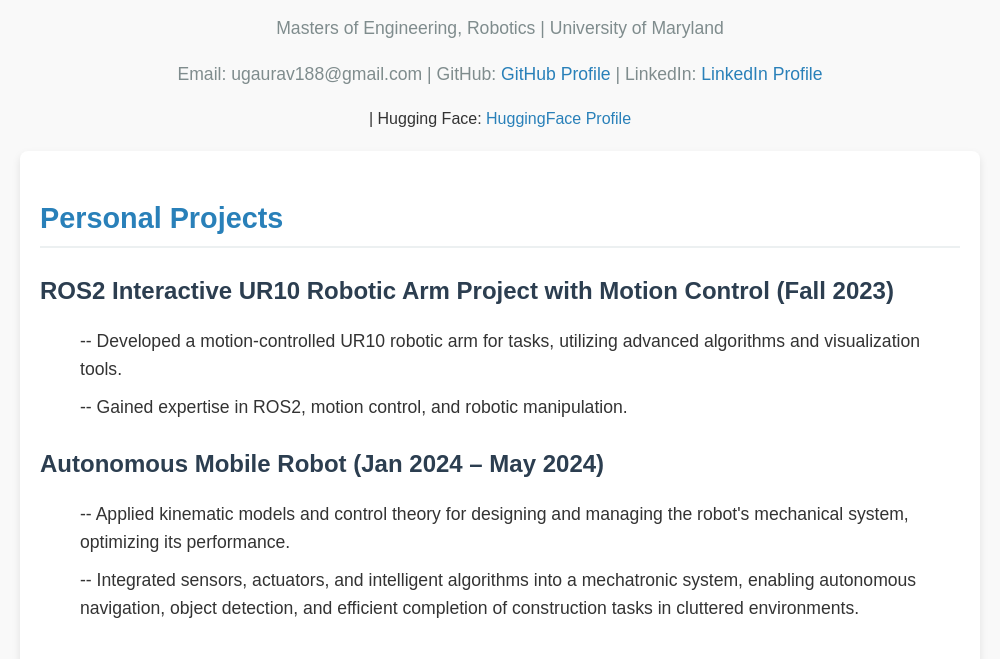
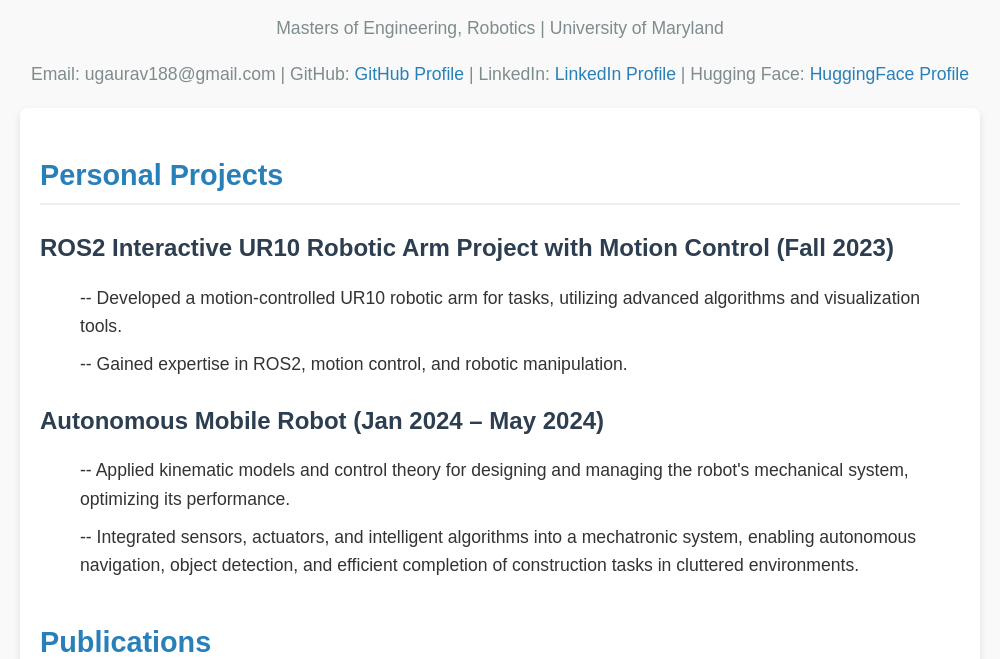
Before and after one commit to 9Gaurav9/9Gaurav9.github.io, a plain HTML site: page index.html in a window 1280 px wide. Shown: the part 122-781 px from the top of the page, without its empty margins (140-1140 px from the left). Drawn offline with Linux system fonts and the light colour scheme.

```diff
--- a/index.html
+++ b/index.html
@@ -11,7 +11,7 @@
         <div class="container">
             <h1>Gaurav Upadhyay</h1>
             <p>Masters of Engineering, Robotics | University of Maryland</p>
-            <p>Email: ugaurav188@gmail.com | GitHub: <a href="https://github.com/9Gaurav9" target="_blank">GitHub Profile</a> | LinkedIn: <a href="https://www.linkedin.com/in/gaurav-upadhyay-b0ab51122/" target="_blank">LinkedIn Profile</a></p> | Hugging Face: <a href="https://huggingface.co/ugaurav" target="_blank">HuggingFace Profile</a></p>
+            <p>Email: ugaurav188@gmail.com | GitHub: <a href="https://github.com/9Gaurav9" target="_blank">GitHub Profile</a> | LinkedIn: <a href="https://www.linkedin.com/in/gaurav-upadhyay-b0ab51122/" target="_blank">LinkedIn Profile</a> | Hugging Face: <a href="https://huggingface.co/ugaurav" target="_blank">HuggingFace Profile</a></p>
         </div>
     </header>
     <main>
```
